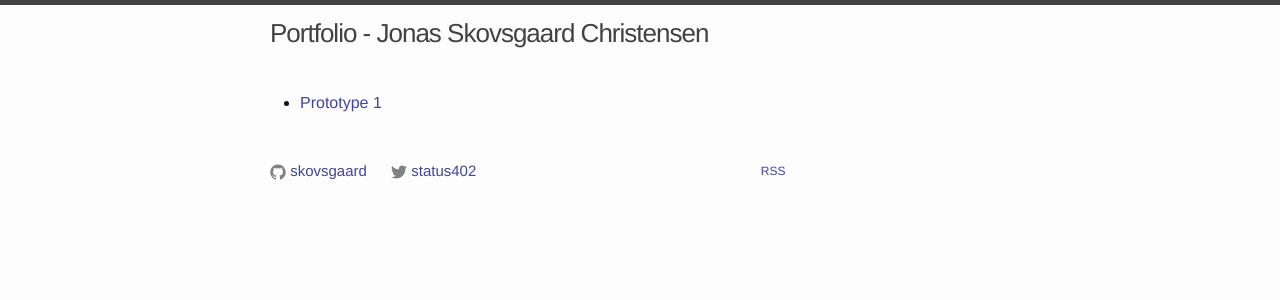
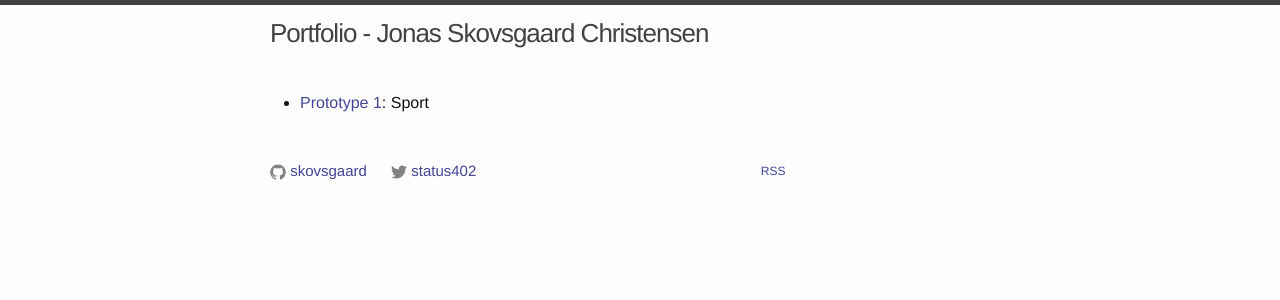
Before and after one commit to skovsgaard/skovsgaard.github.io, a Jekyll site: the page built from portfolio.html, in a window 1280 px wide. Shown: the top 300 px of the page. Built offline with Jekyll 4.4.1, drawn with Linux system fonts in a browser that asks for light colours.

Commit message:
Add tag to prototype 1

```diff
--- a/portfolio.html
+++ b/portfolio.html
@@ -4,6 +4,6 @@ layout: portfolio
 
 <div class="home">
   <ul class="protolist">
-    <li><a href="/Game_Prototyping_1-Sport_JonasSkovsgaardChristensen.zip">Prototype 1</a></li>
+    <li><a href="/Game_Prototyping_1-Sport_JonasSkovsgaardChristensen.zip">Prototype 1</a>: Sport</li>
   </ul>
 </div>
```
